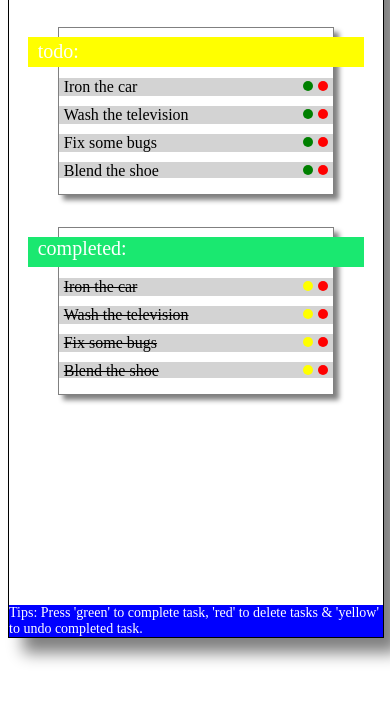
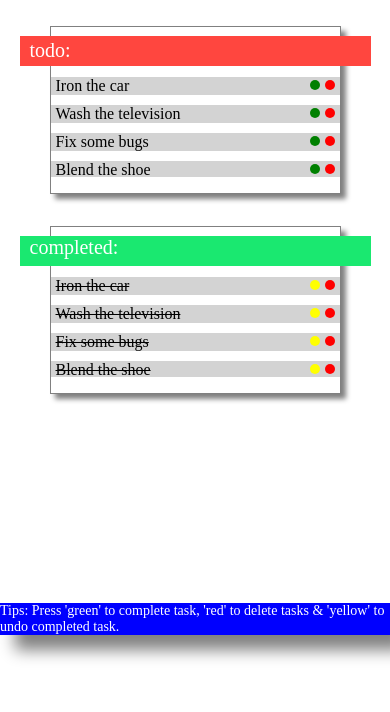
Before and after one commit to bitbender1010/Tas-kify, a plain HTML site: page index.html in a window 390 px wide. Shown: the part 132-844 px from the top of the page. Drawn offline with Linux system fonts and the light colour scheme; a script that the page names is missing.

Commit message:
full screen

```diff
--- a/mobile.css
+++ b/mobile.css
@@ -1,4 +1,9 @@
+body {
+    padding: 0px;
+    margin: 0px;
+}
 .container {
     width: 100%;
     margin: 2% 0%;
+    border: none;
 }
--- a/style.css
+++ b/style.css
@@ -90,7 +90,7 @@ body {
 }
 
 .todo {
-    background: yellow;
+    background: #FF463F;
     height: 30px;
     padding-left: 10px;
     color: white;
```
